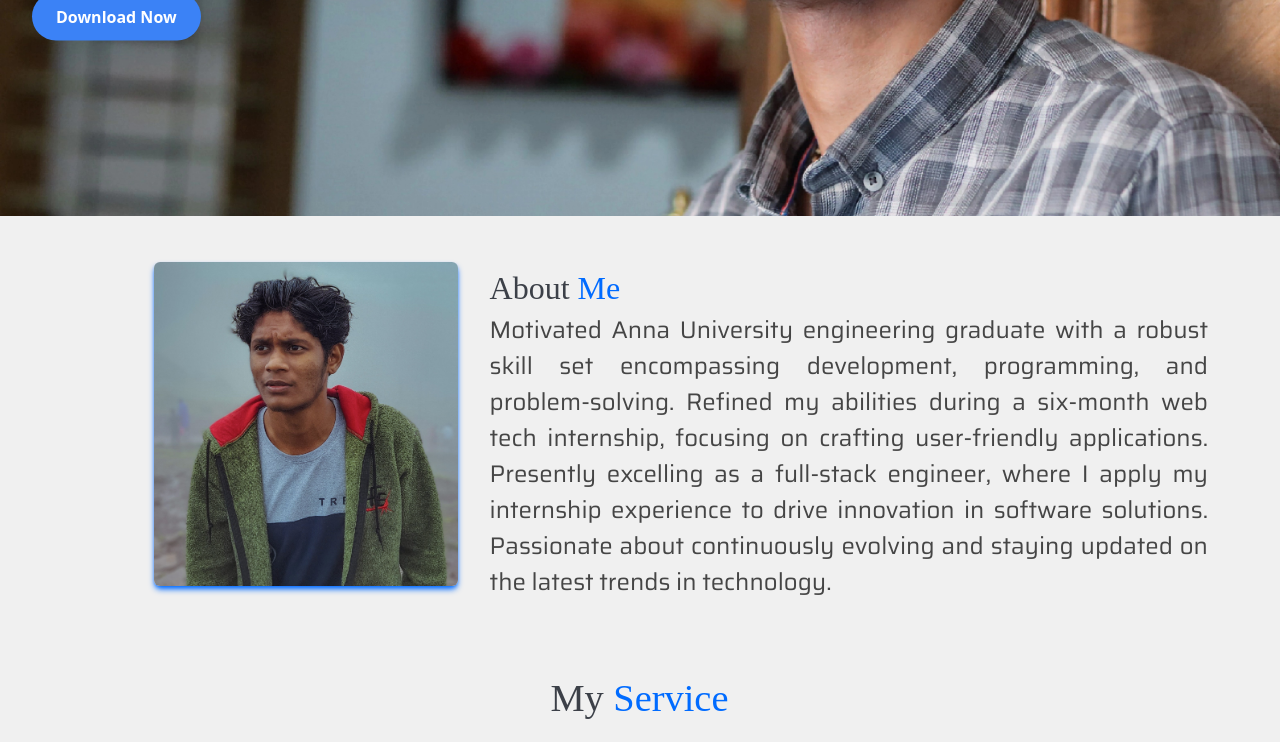
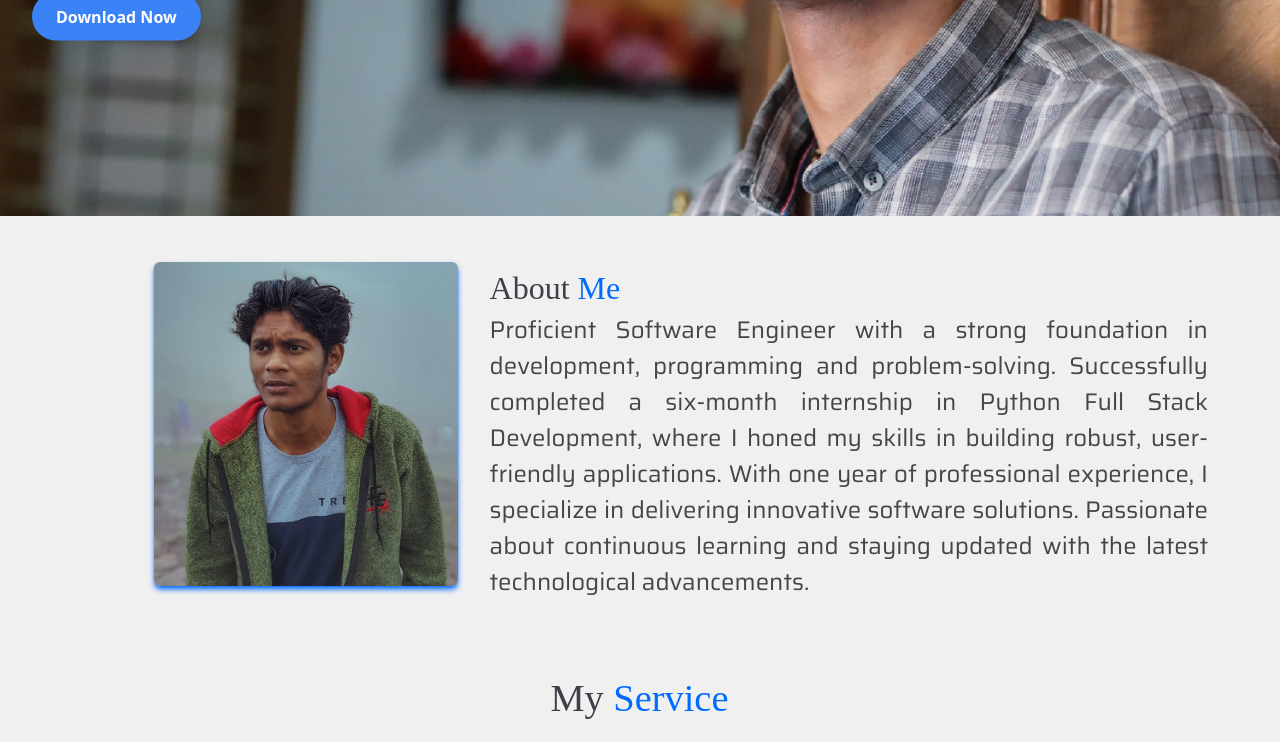
Before and after one commit to rb4807/react-portfolio, a React (Create React App) app: page / in a window 1280 px wide. Shown: the part 584-1326 px from the top of the page. Built offline with nearby package versions, Linux system fonts and the light colour scheme; a web font is replaced by a local one.

Commit message:
Update About.jsx

```diff
--- a/src/about/About.jsx
+++ b/src/about/About.jsx
@@ -13,16 +13,15 @@ const About = () => {
                 <div className="flex flex-col">
                     <h1 className="title text-[2rem] text-titleLight mt-4 ml-4 md:ml-8 dark:text-titleDark">About <span className="text-[2rem] text-baseColor">Me</span></h1>
                     <p className="content text-[0.75rem] text-contentLight dark:text-contentDark mr-2 ml-4 md:ml-8 md:mr-10 md:text-[1.5rem] md:text-justify">
-                        Motivated Anna University engineering graduate with
-                        a robust skill set encompassing development,
-                        programming, and problem-solving. Refined my
-                        abilities during a six-month web tech internship,
-                        focusing on crafting user-friendly applications.
-                        Presently excelling as a full-stack engineer, where I
-                        apply my internship experience to drive innovation in
-                        software solutions. Passionate about continuously
-                        evolving and staying updated on the latest trends in
-                        technology.
+                        Proficient Software Engineer with a strong foundation
+                        in development, programming and problem-solving.
+                        Successfully completed a six-month internship in
+                        Python Full Stack Development, where I honed my
+                        skills in building robust, user-friendly applications.
+                        With one year of professional experience, I specialize
+                        in delivering innovative software solutions. Passionate
+                        about continuous learning and staying updated with
+                        the latest technological advancements.
                     </p>
                 </div>
             </div>
```
